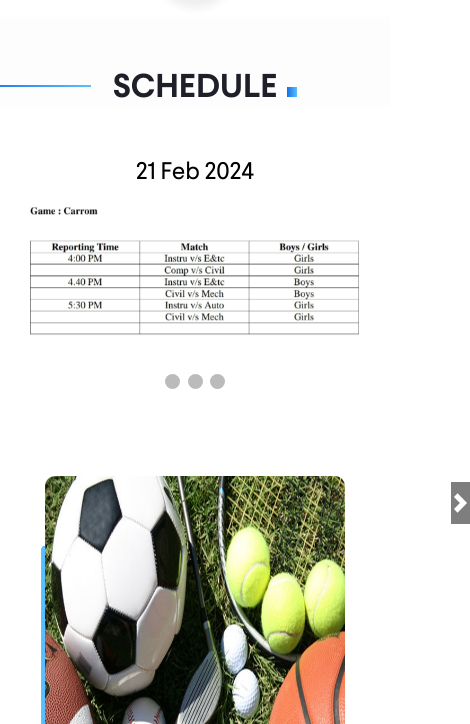
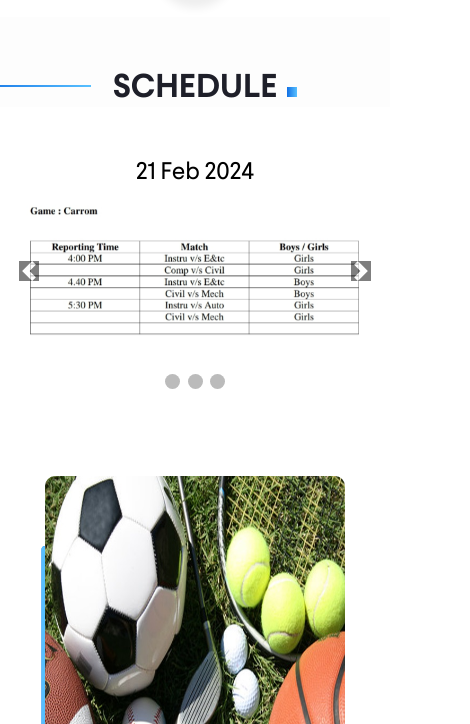
Before and after one commit to mayurifalke/GcoeraCombat2k24, a plain HTML site: page index.html in a window 390 px wide. Shown: the part 561-1285 px from the top of the page, 470 px wide, since content can reach past the window. Drawn offline with Linux system fonts and the light colour scheme.

Commit message:
responsive

```diff
--- a/index.html
+++ b/index.html
@@ -161,6 +161,8 @@
             animation-duration: 1.5s;
         }
 
+
+
         @keyframes fade {
             from {
                 opacity: .4
@@ -170,6 +172,7 @@
                 opacity: 1
             }
         }
+
     </style>
 
 </head>
@@ -252,9 +255,7 @@
     <div style="text-align:center">
         <h4 style="color: black;">21 Feb 2024</h4>
     </div>
-    <div id="carouselExampleControls" class="carousel slide col-sm-10" data-ride="carousel"
-        style="display: flex; align-items: center; margin: auto;">
-
+    <div id="carouselExampleControls" class="carousel slide col-md-10 mx-auto" data-ride="carousel" >
         <div class="carousel-inner">
             <div class="carousel-item active">
                 <img class="d-block w-100" src="d1.jpg" alt="First slide">
@@ -266,14 +267,12 @@
                 <img class="d-block w-100" src="d3.jpg" alt="Third slide">
             </div>
         </div>
-        <a class="carousel-control-prev" href="#carouselExampleControls" role="button" data-slide="prev"
-            style="color: black; background-color: black; height: 5vh; width: 5vw; margin-top: 18rem; margin-left: -3rem;">
-            <span class="carousel-control-prev-icon" aria-hidden="true"></span>
+        <a class="carousel-control-prev" href="#carouselExampleControls" role="button" data-slide="prev">
+            <span class="carousel-control-prev-icon" aria-hidden="true" style="background-color: black; padding: 10%;"></span>
             <span class="sr-only">Previous</span>
         </a>
-        <a class="carousel-control-next" href="#carouselExampleControls" role="button" data-slide="next"
-            style="color: black; background-color: black; height: 5vh; width: 5vw; margin-top: 18rem; margin-right: -5rem;">
-            <span class="carousel-control-next-icon" aria-hidden="true"></span>
+        <a class="carousel-control-next" href="#carouselExampleControls" role="button" data-slide="next">
+            <span class="carousel-control-next-icon" aria-hidden="true" style="background-color: black; padding: 10%;"></span>
             <span class="sr-only">Next</span>
         </a>
     </div>
```
